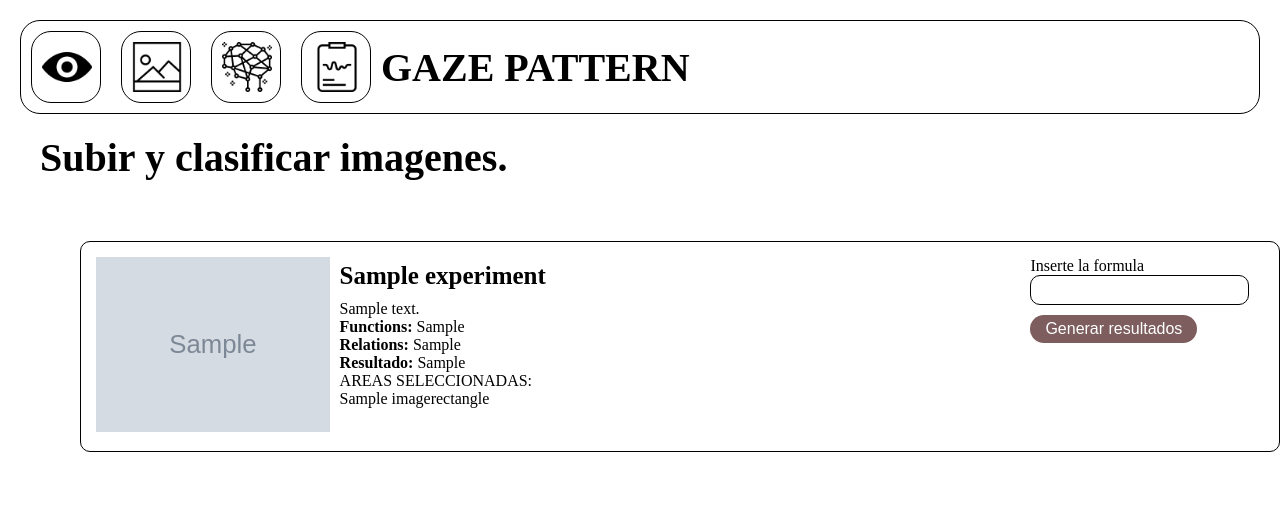
After one commit to AriRodriguezCruz/mcfgpr, a Django app: page /results/ in a window 1280 px wide. The commit adds this page. Shown: the top 511 px of the page. Run offline with Django 3.2, Linux system fonts and the light colour scheme; tables that the repository leaves empty hold one stand-in row (values such as "Sample post"); grey boxes marked "Sample" are stand-in pictures.

Commit message:
Cambios para que sea mas facil de utilizar y ya experimento con resultados funcionando completamente

```diff
--- a/data.json
+++ /dev/null
@@ -1 +0,0 @@
-[{"x0": 524.0, "y0": 271.0, "x1": 742.0, "y1": 406.0, "aoi": "linea1"}]
--- a/gazepattern/eyedetector/forms.py
+++ b/gazepattern/eyedetector/forms.py
@@ -25,3 +25,7 @@ class ImageForm(forms.Form):
 class MakeExperimentForm(forms.Form):
 	name = forms.CharField(required=True, max_length=30, widget=TextWidget(label="Nombre"))
 	description = forms.CharField(required=True, max_length=320, widget=TextWidget(label="Descripcion"))
+
+
+class GenerateResultsForm(forms.Form):
+	phi = forms.CharField(required=True, max_length=320, widget=TextWidget(label="Inserte la formula"))
--- a/gazepattern/eyedetector/models.py
+++ b/gazepattern/eyedetector/models.py
@@ -34,6 +34,9 @@ class Experiment(models.Model):
 	name = models.CharField(max_length=50)
 	description = models.CharField(max_length=350, blank=True, null=True)
 	image = models.ForeignKey(Image, related_name='experiments', on_delete=models.CASCADE)
+	functions = models.CharField(max_length=500, blank=True, null=True)
+	relations = models.CharField(max_length=500, blank=True, null=True)
+	result = models.CharField(max_length=500, blank=True, null=True)
 
 	def __str__(self):
 		return u"{} - {}".format(self.name, self.description)
@@ -41,6 +44,7 @@ class Experiment(models.Model):
 
 class ExperimentPoint(models.Model):
 
+	experiment = models.ForeignKey(Experiment, related_name='points', on_delete=models.CASCADE)
 	fixation_number = models.IntegerField()
 	x = models.DecimalField(max_digits=50, decimal_places=30)
 	y = models.DecimalField(max_digits=50, decimal_places=30)
--- a/gazepattern/eyedetector/urls.py
+++ b/gazepattern/eyedetector/urls.py
@@ -15,4 +15,6 @@ urlpatterns = [
 	path('checkcamera/', views.CheckCameraView.as_view(), name="check_camera"),
 	path('train/', views.TrainView.as_view(), name="train"),
 	path('makeexperiment/<int:image_id>', views.MakeExperimentView.as_view(), name="make_experiment"),
+	path('results/', views.ResultsView.as_view(), name="results"),
+	path('makeresults/<int:experiment_id>', views.MakeResultsView.as_view(), name="make_results"),
 ]
--- a/gazepattern/eyedetector/views.py
+++ b/gazepattern/eyedetector/views.py
@@ -1,15 +1,15 @@
 # -*- coding: utf-8 -*-
 from __future__ import unicode_literals
-from django.shortcuts import render, get_object_or_404
+from django.shortcuts import render, get_object_or_404, reverse, redirect
 from django.db import transaction
 #python
 # - - -
 #gazepattern
 from utils.views import BaseView
-from eyedetector.forms import ImageForm, MakeExperimentForm
+from eyedetector.forms import ImageForm, MakeExperimentForm, GenerateResultsForm
 from eyedetector.models import Image, Experiment
 from gui.application import Application
-from gui.experiment import CheckCamera, Training, MakeExperiment
+from gui.experiment import CheckCamera, Training, MakeExperiment, GenerateResults
 
 class App(object):
 	"""docstring for App"""
@@ -57,7 +57,7 @@ class ImageClasificarView(BaseView):
 		context = self.get_context(request, image_id)
 		image = context.get('image')
 		app = Application(image.image.file.name, image)
-		return render(request, self.template, context)
+		return redirect(reverse("images"))
 
 
 class ExperimentView(BaseView):
@@ -78,7 +78,7 @@ class CheckCameraView(BaseView):
 
 	def get(self, request,  *args):
 		CheckCamera()
-		return render(request, self.template, locals())
+		return redirect(reverse('experiment'))
 
 
 class TrainView(BaseView):
@@ -86,12 +86,15 @@ class TrainView(BaseView):
 
 	def get(self, request, *args):
 		Training()
-		return render(request, self.template, locals())
+		return redirect(reverse('experiment'))
 
 
 class MakeExperimentView(BaseView):
 
 	template = "generic_template.html"
+
+	def get(self, request, image_id):
+		return redirect(reverse('experiment'))
 
 	@transaction.atomic
 	def post(self, request, image_id):
@@ -103,5 +106,49 @@ class MakeExperimentView(BaseView):
 			experiment.description = request.POST.get('description')
 			experiment.image = image
 			experiment.save()
-			MakeExperiment(image.image.file.name)
-		return render(request, self.template, {})
+			MakeExperiment(image.image.file.name, experiment)
+		return redirect(reverse('experiment'))
+
+
+class ResultsView(BaseView):
+	template = "eyedetector/results.html"
+	form_class = GenerateResultsForm
+
+	def get_context(self, request):
+		context = {}
+		context['experiments'] = Experiment.objects.all()
+		context['form'] = self.form_class
+		context['error'] = request.GET.get("error", False)
+		return context
+
+	def post(self, request):
+		context = self.get_context(request)
+		form = self.form_class(request.POST)
+		if form.is_valid():
+			phi = form.data.get('phi')
+		return render(request, self.template, context)
+
+
+class MakeResultsView(BaseView):
+	template = "eyedetector/results.html"
+	form_class = GenerateResultsForm
+
+	def get(self, request, experiment_id):
+		return self.post(request, experiment_id)
+
+	def post(self, request, experiment_id):
+		form = self.form_class(request.POST)
+		if form.is_valid():
+			formula = form.data.get("phi")
+			experiment = get_object_or_404(Experiment, pk=experiment_id)
+			try:
+				result_manager = GenerateResults(experiment, formula)
+				relations, functions, result = result_manager.generate_result()
+				experiment.relations = str(relations)
+				experiment.functions = str(functions)
+				experiment.result = str(result)
+				experiment.save()
+			except Exception as e:
+				url = "{}{}".format(reverse('results'), r'?error=Ocurrio un error, verifique que su formula sea correcta'.replace(" ", r"%20"))
+				return redirect(url)
+		return redirect(reverse("results"))
--- a/gazepattern/gui/application.py
+++ b/gazepattern/gui/application.py
@@ -164,8 +164,8 @@ class ShowImage(object):
         # create a menu bar with an Exit command
         menubar = tk.Menu(root)
         filemenu = tk.Menu(menubar, tearoff=0)
-        filemenu.add_command(label="Exit", command=root.destroy)
-        menubar.add_cascade(label="File", menu=filemenu)
+        filemenu.add_command(label="Terminar Experimento", command=root.destroy)
+        menubar.add_cascade(label="Experimento", menu=filemenu)
         root.config(menu=menubar)
 
         root.mainloop()
--- a/gazepattern/templates/base.html
+++ b/gazepattern/templates/base.html
@@ -20,7 +20,7 @@
 				<img src="{% static 'img/experiment.png' %}" alt="" class="list-button-icon" />
 				<div class="list-button-text">Experimento</div>
 			</a>
-			<a href="" class="list-button">
+			<a href="{% url "results" %}" class="list-button">
 				<img src="{% static 'img/results.png' %}" alt="" class="list-button-icon" />
 				<div class="list-button-text">Medir Resultados</div>
 			</a>
--- /dev/null
+++ b/gazepattern/templates/eyedetector/results.html
@@ -0,0 +1,56 @@
+{% extends 'base.html' %}
+{% load static %}
+
+{% block container %}
+	<div class="title">
+		Subir y clasificar imagenes.
+	</div>
+	{% if error %}
+		<div class="error">
+			{{ error }}
+		</div>
+	{% endif %}
+	<article class="container">
+		<div class="image-list">
+			{% for experiment in experiments %}
+				<div class="image-list-item">
+					<div class="image-list-icon-container">
+						<img src=" {{ experiment.image.image.url }} " class="image-list-icon" />
+					</div>
+					<div class="image-list-content">
+						<div class="image-list-name">
+							{{ experiment.name }}
+						</div>
+						<div class="image-list-description">
+							{{ experiment.description }}
+							{% if experiment.functions %}
+								<div class="div">
+									<b>Functions: </b> {{ experiment.functions }}
+								</div>
+								<div class="div">
+									<b>Relations: </b> {{ experiment.relations }}
+								</div>
+								<div class="div">
+									<b>Resultado: </b> {{ experiment.result }}
+								</div>
+							{% endif %}
+							<div class="areas">
+								AREAS SELECCIONADAS:
+								{% for area in experiment.image.rectangles.all %}
+									<div class="area"> {{ area.name }} </div>
+								{% endfor %}
+							</div>
+						</div>
+					</div>
+					<form class="image-list-content" method="POST" action="{% url "make_results" experiment.pk %}">
+						{% csrf_token %}
+						{% for field in form %}
+							{{ field }}
+						{% endfor %}
+						<button target="_blank" class="button-form">Generar resultados</button>
+					</form>
+				</div>
+			{% endfor %}
+		</div>
+	</article>
+{% endblock %}
```
Also changed, not shown: 1700wxoffsetyoffsetxy.csv (+1 -16 lines), gazepattern/gui/experiment.py (+66 -20 lines), gazepattern/templates/eyedetector/experiment.html (+13 -6 lines), gazepattern/eyedetector/migrations/0006_experimentpoint.py (added), gazepattern/eyedetector/migrations/0007_experimentpoint_experiment.py (added), gazepattern/eyedetector/migrations/0008_auto_20190929_1923.py (added).
